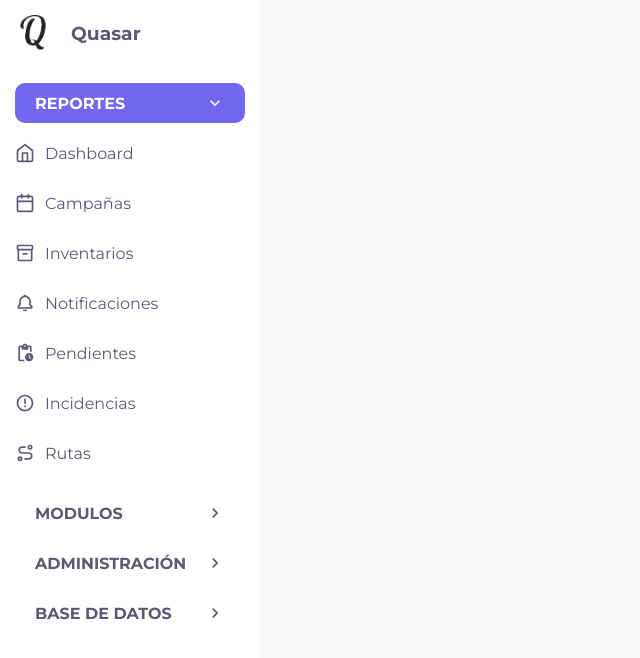
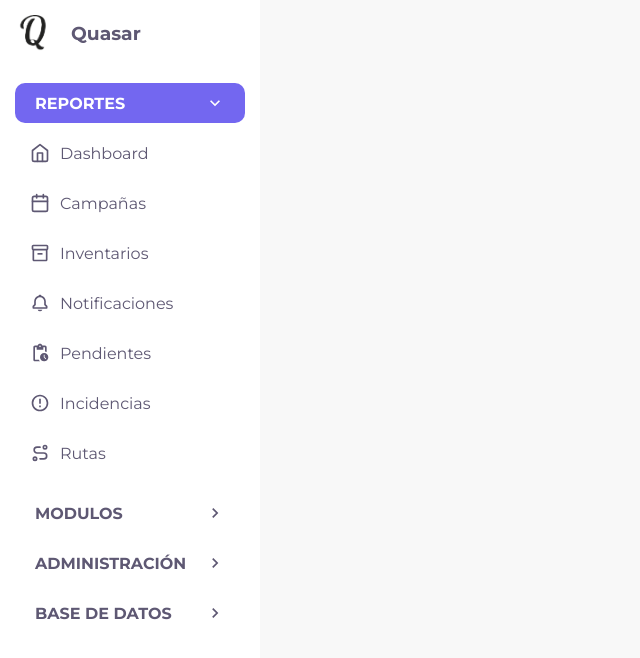
Before and after one commit to JorgeArteagaR3/quasar-menu, a React (Create React App) app: page / in a window 1280 px wide. Both pictures are taken after a click on the element "REPORTES". Shown: the top 658 px of the page, without its empty margins (0-640 px from the left). Built offline with nearby package versions, Linux system fonts and the light colour scheme.

Commit message:
added links

```diff
--- a/package.json
+++ b/package.json
@@ -9,7 +9,7 @@
     "react": "^18.2.0",
     "react-dom": "^18.2.0",
     "react-icons": "^4.7.1",
-    "react-scripts": "5.0.1",
+    "react-scripts": "^5.0.1",
     "web-vitals": "^2.1.4"
   },
   "scripts": {
--- a/src/App.css
+++ b/src/App.css
@@ -94,6 +94,7 @@ ul {
     flex-direction: column;
     gap: 10px;
     margin-bottom: 10px;
+    margin-left: 30px;
 }
 .sub-item {
     display: flex;
@@ -102,7 +103,10 @@ ul {
     font-size: 14px;
     cursor: pointer;
     transition: all 0.3s;
+    text-decoration: none;
+    color: #5e5873;
 }
+
 .sub-item:hover {
     transform: translateX(5px);
 }
@@ -115,7 +119,12 @@ ul {
 }
 .list-item-container {
     display: flex;
+    justify-content: space-between;
     align-items: center;
     cursor: pointer;
     padding-right: 10px;
+    margin-left: 15px;
 }
+.list a {
+    text-decoration: none;
+}
--- a/src/NavBar.js
+++ b/src/NavBar.js
@@ -1,4 +1,3 @@
-import React, { useState } from "react";
 import Logo from "./assets/logo.png";
 import NavSection from "./NavSection";
 import {
@@ -24,69 +23,127 @@ import { CgExtensionRemove } from "react-icons/cg";
 
 const NavBar = () => {
     const reportes = [
-        { title: "Dashboard", Icon: FiHome },
+        {
+            title: "Dashboard",
+            Icon: FiHome,
+            url: "https://www.figma.com/proto/CeOGr90oIW1xfVW3O9DsCs/Quasar%2FDashboard?page-id=0%3A1&node-id=22%3A3&viewport=942%2C750%2C0.29&scaling=min-zoom&starting-point-node-id=22%3A3",
+        },
         {
             title: "Campañas",
             Icon: FiCalendar,
+            url: "https://www.figma.com/proto/ALmWw4QB27ar8XZ1aUA1Eb/Quasar%2FCampa%C3%B1a%2FProceso?page-id=0%3A1&node-id=1%3A2&viewport=120%2C194%2C0.13&scaling=min-zoom&starting-point-node-id=1%3A2",
         },
-        { title: "Inventarios", Icon: MdOutlineInventory2 },
+        {
+            title: "Inventarios",
+            Icon: MdOutlineInventory2,
+            url: "https://www.figma.com/proto/3ccTyvEYriw2CY0Zk5oXd4/Quasar%2FInventarios?page-id=0%3A1&node-id=51%3A38&viewport=1033%2C352%2C0.11&scaling=min-zoom&starting-point-node-id=51%3A38",
+        },
         {
             title: "Notificaciones",
             Icon: BiBell,
+            url: "https://www.figma.com/proto/afo3nKwwNUzJuI40pZ0o9Y/Quasar%2FTodas-las-Notificaciones?page-id=0%3A1&node-id=1%3A27&viewport=795%2C800%2C0.76&scaling=min-zoom",
         },
-        { title: "Pendientes", Icon: MdPendingActions },
-        { title: "Incidencias", Icon: RiErrorWarningLine },
-        { title: "Rutas", Icon: TbRoute },
+        {
+            title: "Pendientes",
+            Icon: MdPendingActions,
+            url: "https://www.figma.com/proto/YB5Q8ZWaUo6kma88WXr6yF/Quasar%2FPendientes?page-id=0%3A1&node-id=36%3A131&viewport=525%2C341%2C0.07&scaling=min-zoom&starting-point-node-id=36%3A131&show-proto-sidebar=1",
+        },
+        {
+            title: "Incidencias",
+            Icon: RiErrorWarningLine,
+            url: "https://www.figma.com/proto/MGHSRMTcx6iMCjWL46gN2d/Quasar%2FIncidencias?page-id=0%3A1&node-id=4%3A173&viewport=1291%2C518%2C0.43&scaling=min-zoom&starting-point-node-id=4%3A173",
+        },
+        {
+            title: "Rutas",
+            Icon: TbRoute,
+            url: "https://www.figma.com/proto/HUsWlQmM1AThXr1E53a100/Quasar%2FRutas-Reportes?page-id=0%3A1&node-id=1%3A52&viewport=414%2C87%2C0.07&scaling=min-zoom&starting-point-node-id=1%3A52&show-proto-sidebar=1",
+        },
     ];
     const modulos = [
         {
             title: "Mantenimientos",
             Icon: BsTools,
-            sublist: ["Lista de Mantenimientos", "Solicitud de Mantenimiento"],
+            sublist: [
+                { subtitle: "Lista de Mantenimientos", url: "google.com" },
+                {
+                    subtitle: "Solicitud de Mantenimiento",
+                    url: "https://www.figma.com/proto/76H2CjDe1TOTHPl5IAMLsV/Quasar%2FSolicitud-de-Mantenimientos?page-id=0%3A1&node-id=1%3A41&viewport=692%2C403%2C0.19&scaling=min-zoom&starting-point-node-id=1%3A41",
+                },
+            ],
         },
         {
             title: "No Quasar",
             Icon: TbBuildingWarehouse,
+            url: "https://www.figma.com/proto/PZFK0WfEqJCZdNC02RkdvS/Quasar%2FNo-Quasar?page-id=0%3A1&node-id=25%3A13&viewport=533%2C324%2C0.09&scaling=min-zoom&starting-point-node-id=25%3A13",
         },
         {
             title: "Transporte",
             Icon: BsTruck,
             sublist: [
-                "Solicitudes de Transporte",
-                "Rutas Generadas",
-                "Busqueda",
+                {
+                    subtitle: "Solicitudes de Transporte",
+                    url: "https://www.figma.com/proto/9GjLnFsuh1oNr4PgkemuCp/Quasar%2FTransporte?page-id=0%3A1&node-id=1%3A2&viewport=491%2C412%2C0.15&scaling=min-zoom&starting-point-node-id=1%3A2",
+                },
+                {
+                    subtitle: "Rutas Generadas",
+                    url: "https://www.figma.com/proto/9GjLnFsuh1oNr4PgkemuCp/Quasar%2FTransporte?page-id=0%3A1&node-id=1%3A2&viewport=491%2C412%2C0.15&scaling=min-zoom&starting-point-node-id=1%3A2",
+                },
+                {
+                    subtitle: "Busqueda",
+                    url: "https://www.figma.com/proto/9GjLnFsuh1oNr4PgkemuCp/Quasar%2FTransporte?page-id=0%3A1&node-id=1%3A2&viewport=491%2C412%2C0.15&scaling=min-zoom&starting-point-node-id=1%3A2",
+                },
             ],
         },
-        { title: "Producción", Icon: FiBox },
-        { title: "Reposiciones", Icon: TbReplace },
-        { title: "Desinstalaciones", Icon: CgExtensionRemove },
+        {
+            title: "Producción",
+            Icon: FiBox,
+            url: "https://www.figma.com/proto/mSeXVsscWJbCeWKanmmQKd/Quasar%2FProducci%C3%B3n?page-id=0%3A1&node-id=1%3A164&viewport=402%2C265%2C0.14&scaling=min-zoom&starting-point-node-id=1%3A164&show-proto-sidebar=1",
+        },
+        {
+            title: "Reposiciones",
+            Icon: TbReplace,
+            url: "https://www.figma.com/proto/JLkzuCeh64jdq8vkXoM0EI/Quasar%2FReposiciones?page-id=0%3A1&node-id=13%3A2&viewport=733%2C552%2C0.1&scaling=min-zoom&starting-point-node-id=13%3A2",
+        },
+        {
+            title: "Desinstalaciones",
+            Icon: CgExtensionRemove,
+            url: "https://www.figma.com/proto/ZDe5lI8NeKidGorveuQz7S/Quasar%2FDesinstalaciones?page-id=0%3A1&node-id=1%3A3&viewport=-68%2C124%2C0.27&scaling=min-zoom&starting-point-node-id=1%3A3",
+        },
         {
             title: "Almacen",
             Icon: FaWarehouse,
-            sublist: ["Ingreso de Elementos", "POR DEFINIR"],
+            url: "https://www.figma.com/proto/Ywdo442bm6gGxiN1ngHaUD/Quasar%2FAlmacen?page-id=0%3A1&node-id=1%3A94&viewport=725%2C494%2C0.42&scaling=min-zoom&starting-point-node-id=1%3A94",
         },
         {
             title: "Relevamientos",
             Icon: TfiRulerAlt,
+            url: "https://www.figma.com/proto/4g4qQAL7pX0Q2kSD9PtZdH/Quasar%2FRelevamientos?page-id=0%3A1&node-id=9%3A454&viewport=544%2C465%2C0.09&scaling=min-zoom&starting-point-node-id=9%3A454",
         },
     ];
     const administracion = [
         {
             title: "Crear Campaña",
             Icon: FiCalendar,
-            sublist: ["Agregar Campaña", "Lista"],
+            sublist: [
+                {
+                    subtitle: "Lista",
+                    url: "https://www.figma.com/proto/eAuVK5oKSxQdCOByUpFvPF/Quasar%2FCampa%C3%B1a%2FLista?page-id=0%3A1&node-id=145%3A289&viewport=445%2C322%2C0.16&scaling=min-zoom&starting-point-node-id=145%3A289",
+                },
+                {
+                    subtitle: "Crear Campaña",
+                    url: "https://www.figma.com/proto/8gzsZGygHuD4f3ny6wGHEU/Quasar%2FCampa%C3%B1a%2FCrear-Campa%C3%B1a?page-id=0%3A1&node-id=1%3A150&viewport=794%2C532%2C0.22&scaling=min-zoom&starting-point-node-id=1%3A150",
+                },
+            ],
         },
         {
             title: "Notificaciones",
             Icon: BiBell,
+            url: "https://www.figma.com/proto/ISfMVe40E8w7FOPLx4pr1y/Quasar%2FAdministrar-Notificaciones?page-id=0%3A1&node-id=2%3A8&viewport=529%2C658%2C0.26&scaling=min-zoom&starting-point-node-id=2%3A8",
         },
         {
             title: "Roles",
             Icon: FiUser,
-        },
-        {
-            title: "Asignación de Rutas",
-            Icon: TbRoute,
+            url: "https://www.figma.com/proto/8xoVBEeTqECt5pmLDHCDcR/Quasar%2FGestionar-Roles?page-id=0%3A1&node-id=1%3A137&viewport=358%2C121%2C0.34&scaling=min-zoom&starting-point-node-id=1%3A137",
         },
     ];
     const dataBase = [
@@ -94,58 +151,92 @@ const NavBar = () => {
             title: "Tiendas",
             Icon: FiShoppingCart,
             sublist: [
-                "Grupo Económico",
-                "Cadena",
-                "Tiendas",
-                "Formato de Tienda",
+                {
+                    subtitle: "Grupo Económico",
+                    url: "https://www.figma.com/proto/Nt0fSwRDzFIfGAu8EFaxxp/Quasar%2FTiendas%2FGrupo-Economico?page-id=0%3A1&node-id=1%3A3&viewport=-17%2C-3436%2C2.13&scaling=min-zoom&starting-point-node-id=1%3A3",
+                },
+                {
+                    subtitle: "Cadenas",
+                    url: "https://www.figma.com/proto/cLmPhTCpSAOG2ruhOeLivL/Quasar%2FTiendas%2FCadenas?page-id=0%3A1&node-id=1%3A2&viewport=728%2C134%2C0.17&scaling=min-zoom&starting-point-node-id=1%3A2",
+                },
+                {
+                    subtitle: "Formato de Tienda",
+                    url: "https://www.figma.com/proto/QZFrTm22DM5IzEHWqs5SrB/Quasar%2FTiendas%2FFormato-de-Tienda?page-id=0%3A1&node-id=1%3A306&viewport=631%2C-26%2C0.39&scaling=min-zoom&starting-point-node-id=1%3A306",
+                },
+                {
+                    subtitle: "Tienda",
+                    url: "https://www.figma.com/proto/4B0hvJWCKNWjGt0QeGHps9/Quasar%2FTiendas%2FTienda?page-id=0%3A1&node-id=0%3A1&viewport=867%2C-407%2C0.41&scaling=min-zoom&starting-point-node-id=1%3A2",
+                },
             ],
         },
         { title: "Usuarios", Icon: FiUsers },
         {
             title: "Categorias",
             Icon: BiCategory,
-            sublist: ["Categoría Master", "Categoría Padre", "Categoria"],
+            sublist: [
+                {
+                    subtitle: "Categoría Master",
+                    url: "https://www.figma.com/proto/0tNj9PLqLdPpnepH98lTyC/Quasar%2FCategor%C3%ADas?page-id=0%3A1&node-id=43%3A86&viewport=1615%2C1246%2C0.39&scaling=min-zoom&starting-point-node-id=43%3A86",
+                },
+                {
+                    subtitle: "Categoría Padre",
+                    url: "https://www.figma.com/proto/0tNj9PLqLdPpnepH98lTyC/Quasar%2FCategor%C3%ADas?page-id=0%3A1&node-id=43%3A86&viewport=1615%2C1246%2C0.39&scaling=min-zoom&starting-point-node-id=43%3A86",
+                },
+                {
+                    subtitle: "Categoria",
+                    url: "https://www.figma.com/proto/0tNj9PLqLdPpnepH98lTyC/Quasar%2FCategor%C3%ADas?page-id=0%3A1&node-id=43%3A86&viewport=1615%2C1246%2C0.39&scaling=min-zoom&starting-point-node-id=43%3A86",
+                },
+            ],
         },
-        { title: "Clientes", Icon: FaUsers },
-        { title: "Motivos y Submotivos", Icon: FiCheckCircle },
+        {
+            title: "Clientes",
+            Icon: FaUsers,
+            url: "https://www.figma.com/proto/dZkt8XN9yBClYzKXDCQ8Ua/Quasar%2FClientes?page-id=0%3A1&node-id=2%3A148&viewport=400%2C515%2C0.44&scaling=min-zoom&starting-point-node-id=2%3A148",
+        },
+        {
+            title: "Motivos y Submotivos",
+            Icon: FiCheckCircle,
+            url: "https://www.figma.com/proto/FBC2LeZVeHExUESfALUkmu/Quasar%2FMotivos-y-Submotivos?page-id=0%3A1&node-id=1%3A241&viewport=-2831%2C383%2C0.93&scaling=min-zoom&starting-point-node-id=1%3A241",
+        },
         {
             title: "Proveedores",
             Icon: IoBusinessOutline,
-            sublist: ["Nombre", "Usuarios"],
+            sublist: [
+                { subtitle: "Nombre", url: "" },
+                { subtitle: "Usuarios", url: "" },
+            ],
         },
         {
             title: "Placas",
             Icon: IoBusinessOutline,
-            sublist: ["Nombre", "Usuarios"],
+            url: "https://www.figma.com/proto/YJupVGMhpsw69FjplcLAzw/Quasar%2FTransporteBD?page-id=0%3A1&node-id=1%3A198&viewport=438%2C367%2C0.41&scaling=min-zoom&starting-point-node-id=1%3A198",
         },
-        { title: "Elementos", Icon: FiPackage },
+        {
+            title: "Elementos",
+            Icon: FiPackage,
+            url: "https://www.figma.com/proto/YJupVGMhpsw69FjplcLAzw/Quasar%2FPlacas?page-id=0%3A1&node-id=1%3A198&viewport=390%2C451%2C0.59&scaling=min-zoom&starting-point-node-id=1%3A198",
+        },
+        {
+            title: "No Quasar",
+            Icon: TbBuildingWarehouse,
+            url: "https://www.figma.com/proto/AiKnP7LASAsbnvIiRBZRmD/Quasar%2FNo-Quasar-BD?page-id=0%3A1&node-id=1%3A10&viewport=-209%2C412%2C0.68&scaling=min-zoom&starting-point-node-id=1%3A10",
+        },
+        {
+            title: "Relevamientos",
+            Icon: TfiRulerAlt,
+        },
     ];
     return (
         <aside>
             <nav>
                 <div className="logo">
-                    <img
-                        src={Logo}
-                        alt="logo"
-                    ></img>
+                    <img src={Logo} alt="logo"></img>
                     <h1>Quasar</h1>
                 </div>
-                <NavSection
-                    title={"REPORTES"}
-                    list={reportes}
-                />
-                <NavSection
-                    title={"MODULOS"}
-                    list={modulos}
-                />
-                <NavSection
-                    title={"ADMINISTRACIÓN"}
-                    list={administracion}
-                />
-                <NavSection
-                    title={"BASE DE DATOS"}
-                    list={dataBase}
-                />
+                <NavSection title={"REPORTES"} list={reportes} />
+                <NavSection title={"MODULOS"} list={modulos} />
+                <NavSection title={"ADMINISTRACIÓN"} list={administracion} />
+                <NavSection title={"BASE DE DATOS"} list={dataBase} />
             </nav>
         </aside>
     );
--- a/src/NavSection.js
+++ b/src/NavSection.js
@@ -20,10 +20,7 @@ const NavSection = ({ title, list }) => {
             {isSectionOpen && (
                 <ul className={isSectionOpen && "active"}>
                     {list.map((item, index) => (
-                        <SubSection
-                            item={item}
-                            key={item + index}
-                        />
+                        <SubSection item={item} key={item + index} />
                     ))}
                 </ul>
             )}
--- a/src/SubSection.js
+++ b/src/SubSection.js
@@ -15,10 +15,12 @@ const SubSection = ({ item }) => {
                     setIsSubListOpen(!isSubListOpen);
                 }}
             >
-                <li className={isSubListOpen ? "list-item" : "list-item"}>
-                    <item.Icon className="icon" />
-                    {item.title}
-                </li>
+                <a href={item.url} target="_blank">
+                    <li className={isSubListOpen ? "list-item" : "list-item"}>
+                        <item.Icon className="icon" />
+                        {item.title}
+                    </li>
+                </a>
                 {item?.sublist && (
                     <MdKeyboardArrowRight
                         className={
@@ -29,12 +31,14 @@ const SubSection = ({ item }) => {
             </div>
             <div className="sub-items">
                 {item?.sublist?.map((subitem) => (
-                    <p
-                        key={subitem}
+                    <a
+                        href={subitem?.url}
+                        key={subitem.subtitle}
                         className={isSubListOpen ? "sub-item" : "inactive"}
+                        target="_blank"
                     >
-                        <div className="circle"></div> {subitem}
-                    </p>
+                        <div className="circle"></div> {subitem.subtitle}
+                    </a>
                 ))}
             </div>
         </div>
```
Also changed, not shown: 1 other file (tests, documents, lock files or other folders).
